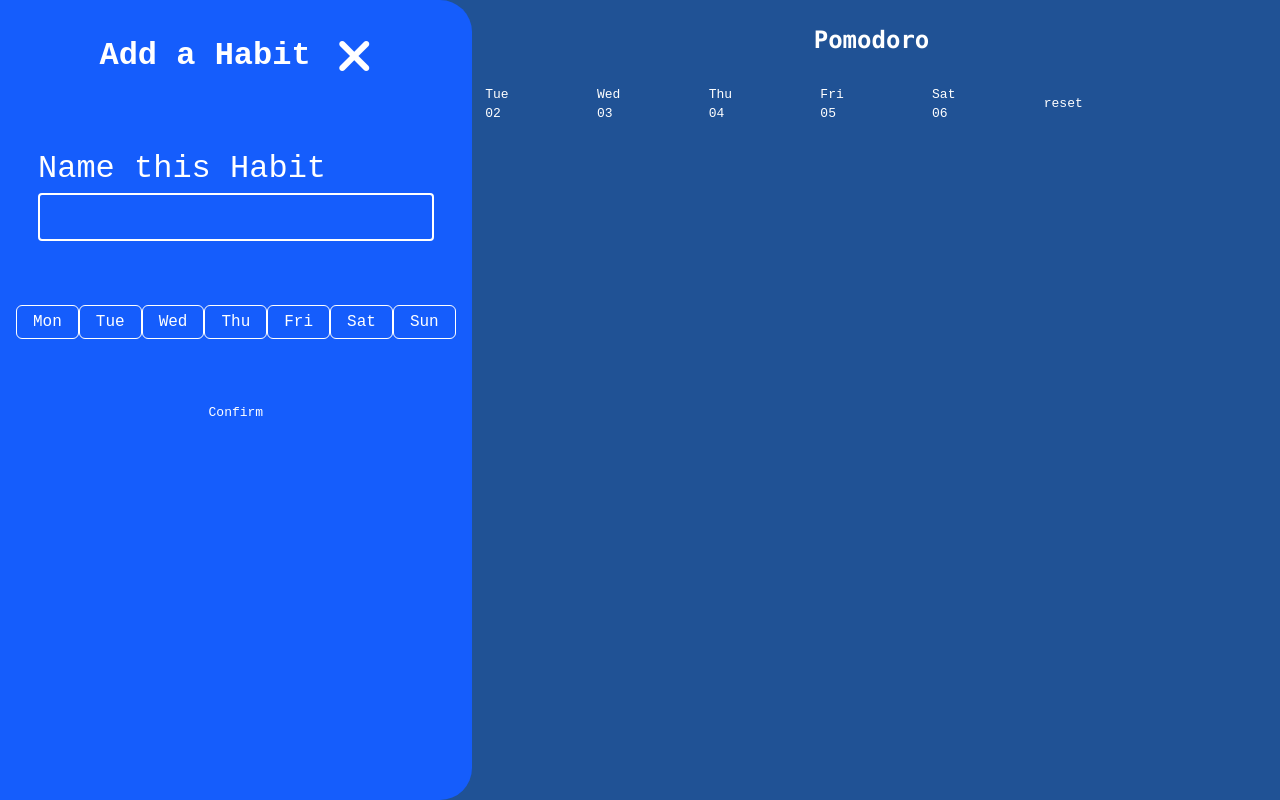
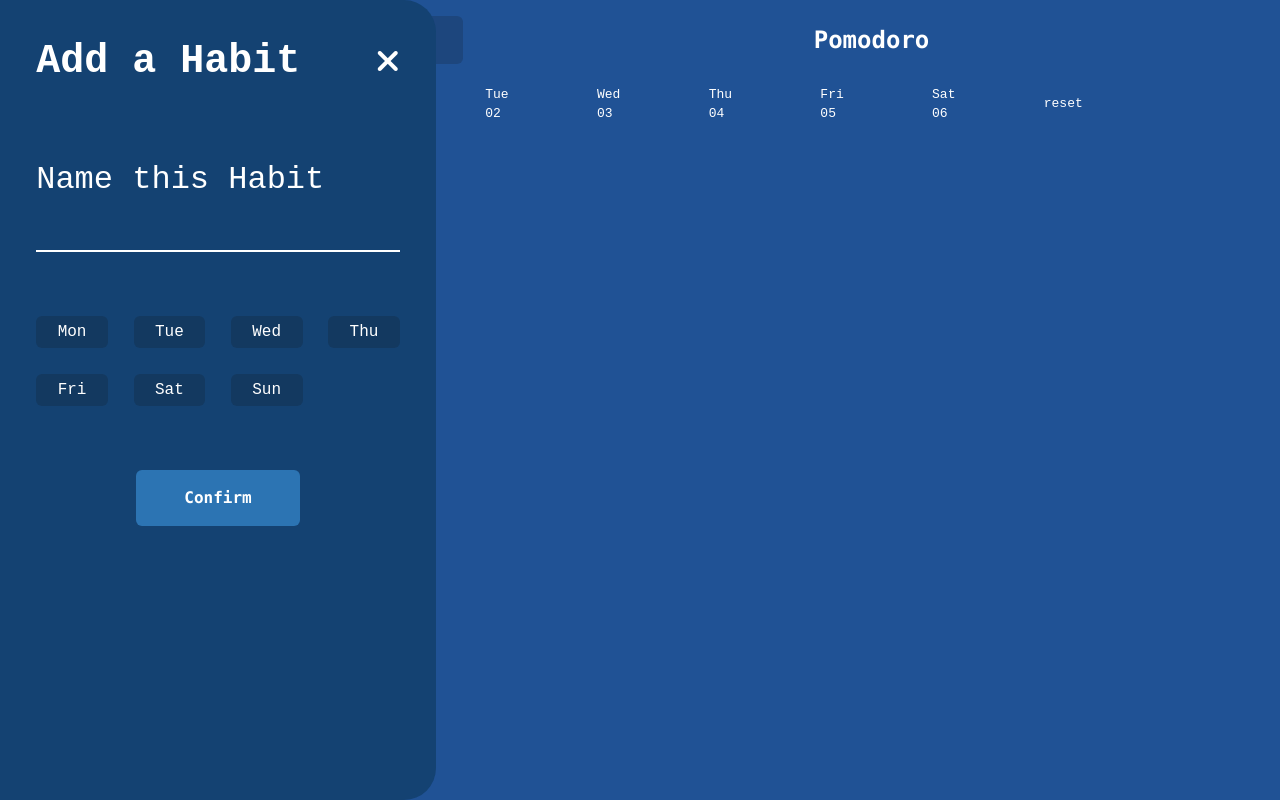
Before and after one commit to Miguel-Flandez/Pomodoro, a React (Vite) app: page / in a window 1280 px wide. Both pictures are taken after a click on the button "Add Habit". Built offline with nearby package versions, Linux system fonts and the light colour scheme.

Commit message:
added warning text for missing info

```diff
--- a/src/components/AddHabitModal.jsx
+++ b/src/components/AddHabitModal.jsx
@@ -4,6 +4,7 @@
 
     const days = ['Mon', 'Tue', 'Wed', 'Thu', 'Fri', 'Sat', 'Sun']
     const inputRef = useRef(null)
+    const [warning, setWarning] = useState('')
     const [selectedDay, setSelectedDay] = useState([])
     const [habitName, setHabitName] = useState('')
 
@@ -24,6 +25,21 @@
         resetHandler(true)
     }
 
+    function confirm(){
+        if(inputRef.current.value && inputRef.current.value.trim() && selectedDay.length>0){
+            close();
+            habitHandler(habitName, selectedDay)
+            setWarning('')
+        }else if(inputRef.current.value && inputRef.current.value.trim()){
+            setWarning('Select at least one day')
+        }else if(selectedDay.length>0){
+            setWarning('Please name the habit')
+        }else{
+            setWarning('Please name the habit and select at least one day')
+        }
+
+    }
+
     useEffect(()=>{
         if(editValues){
         inputRef.current.value = editValues.name
@@ -36,12 +52,13 @@
 
 
     return(
-        <div id="modal-container" className="h-screen relative bg-blue-600 flex flex-col items-center py-[2rem] px-[1rem] gap-[5vw] rounded-r-4xl">
+        <div id="modal-container"
+        className="h-screen relative bg-[#144272] flex flex-col items-center py-[2rem] px-[1rem] gap-[5vw] rounded-r-4xl">
 
-            <div className="flex items-center gap-[2vw]">
-                <span className="text-[2rem] font-bold whitespace-nowrap">Add a Habit</span>
+            <div className="flex items-center justify-between gap-[2vw] w-[90%]">
+                <span className="text-[2.5rem] font-bold whitespace-nowrap">Add a Habit</span>
                 <button onClick={close}>
-                    <i class="fa-solid fa-xmark transition-transform hover:scale-120 text-[3rem]"></i>
+                    <i className="fa-solid fa-xmark transition-transform hover:rotate-90 text-[2rem]"></i>
                 </button>
             </div>
 
@@ -50,19 +67,23 @@
 
             <div id="add" className="flex flex-col w-[90%]">
                 <label htmlFor="habit" className="text-[2rem]">Name this Habit</label>
-                <input ref={inputRef} type="text" id="habit" className="border-2 text-[2rem] border-white rounded-sm h-[3rem]" onChange={(e)=>{setHabitName(e.target.value)}}/>
+                <input ref={inputRef} type="text" id="habit" className="text-[2rem] border-b-2 focus:outline-none h-[3rem]" autoComplete="off" onChange={(e)=>{setHabitName(e.target.value)}}/>
+
             </div>
 
-            <div id="frequency" className="w-full flex justify-evenly">
+            <div id="frequency" className="w-[90%] grid grid-cols-[repeat(4,1fr)] gap-[2vw] justify-evenly flex-wrap ">
                 {days.map(day=>(
-                    <button key={day} className={`${selectedDay.find(e=>e===day)?'bg-red-800':''} text-[1rem] border-1 border-white rounded-md px-[1rem] py-[0.25rem] hover:border-blue-800`}
+                    <button key={day} className={`${selectedDay.find(e=>e===day)?'bg-[#2C74B3]! border-[#2C74B3]!':''} transition-all text-[1rem]  bg-[#1211112f] hover:bg-[#205295] rounded-md px-[1rem] py-[0.25rem]`}
                     onClick={()=>toggleDay(day)}>{day}</button>
                 ))}
             </div>
 
-            <button id="confirm" onClick={()=>{close();habitHandler(habitName, selectedDay)}} className="hover:bg-red-800">
-                Confirm
-            </button>
+            <div id="button-container" className="h-[4rem]">
+                <button className={`hover:bg-[#368bd6] bg-[#2C74B3] rounded-md transition-colors duration-200 font-bold font-mono px-[3rem] py-[1rem]`}
+                onClick={confirm}>Confirm</button>
+            </div>
+
+            <span className="absolute bottom-3 left-1/2 -translate-x-1/2 whitespace-nowrap">{warning}</span>
 
         </div>
     )
```
